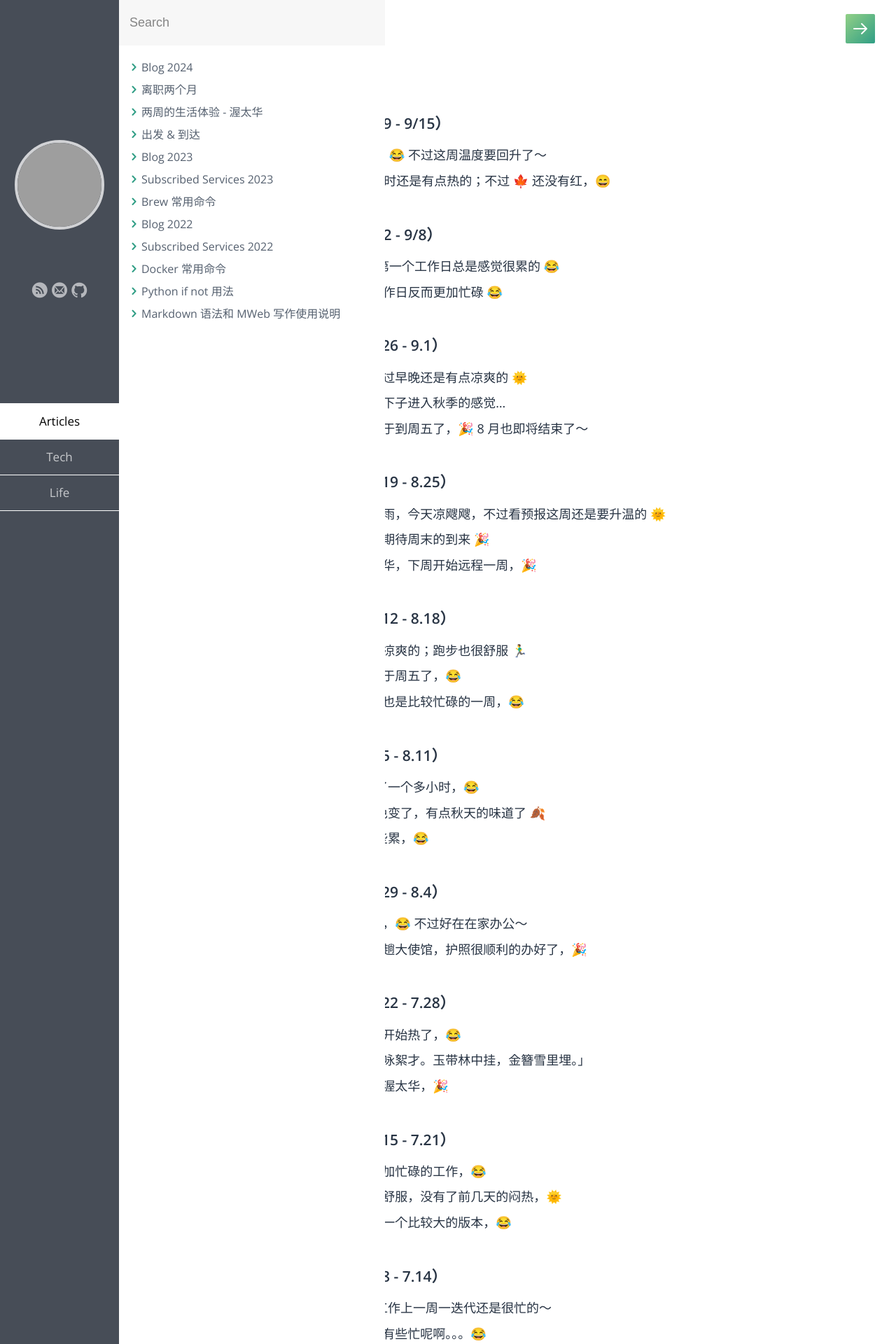
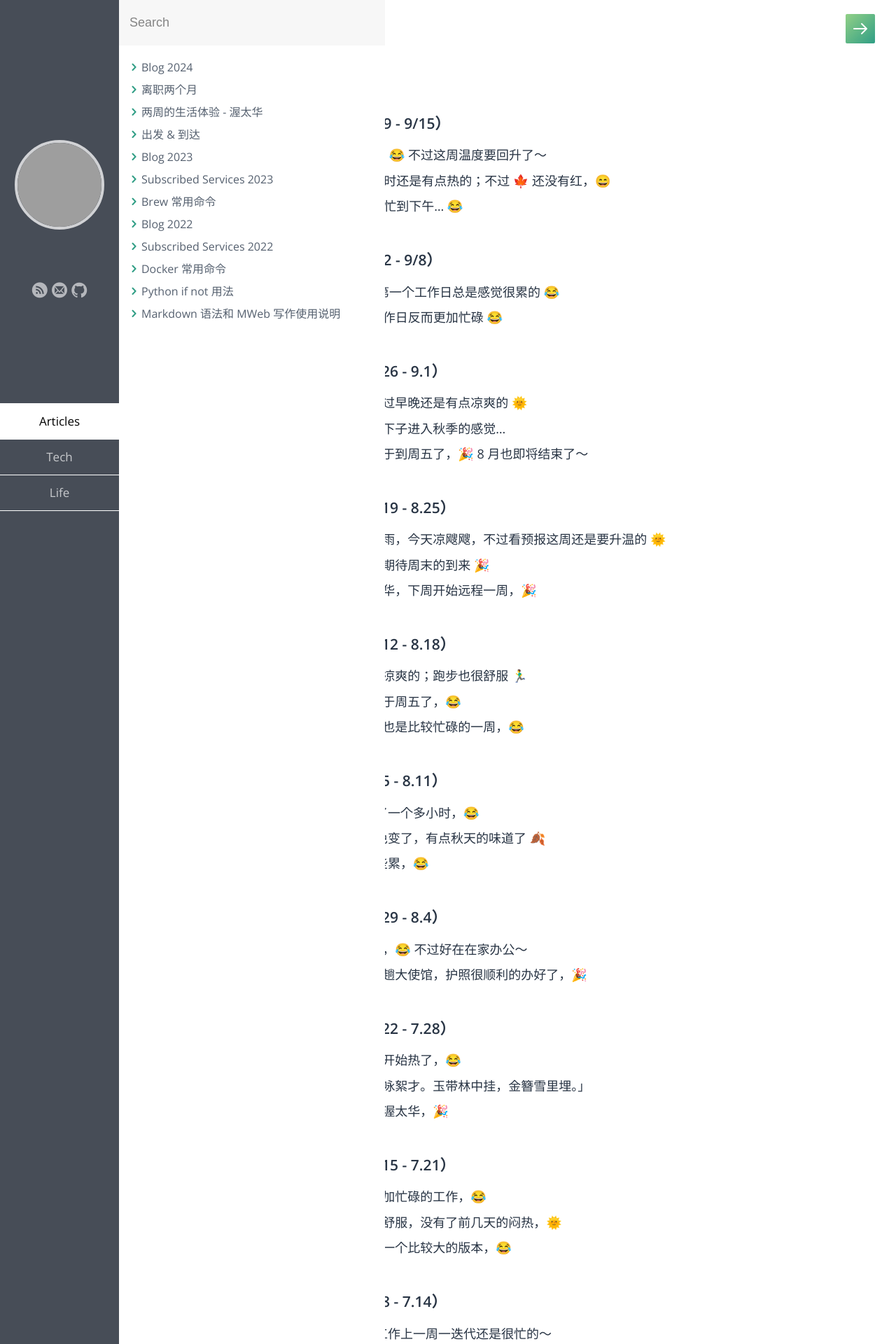
Before and after one commit to samxupeiran/samxupeiran.github.io, a Jekyll site: the page built from _posts/life/2024-01-02-my-blog.md, in a window 1280 px wide. Shown: the top 1920 px of the page at 70% size. Built offline with Jekyll 4.4.1, drawn with Linux system fonts in a browser that asks for light colours; some web fonts are replaced; some of the changed text lies outside the part shown; grey boxes are pictures that could not be loaded.

Commit message:
feat: add weekly blog 9/13

```diff
--- a/_posts/life/2024-01-02-my-blog.md
+++ b/_posts/life/2024-01-02-my-blog.md
@@ -9,6 +9,7 @@ tags: Blog
 - ### 2024 年 9 月 第 2 周（9/9 - 9/15）
      - 9/9 这两天有点凉嗖嗖，，，😂 不过这周温度要回升了～
      - 9/12 早晚比较凉爽，中午时还是有点热的；不过 🍁 还没有红，😄
+     - 9/13 今天周五，早晨上线忙到下午... 😂
 
 - ### 2024 年 9 月 第 1 周（9/2 - 9/8）
      - 9/3 Long weekend 后的第一个工作日总是感觉很累的 😂
```
